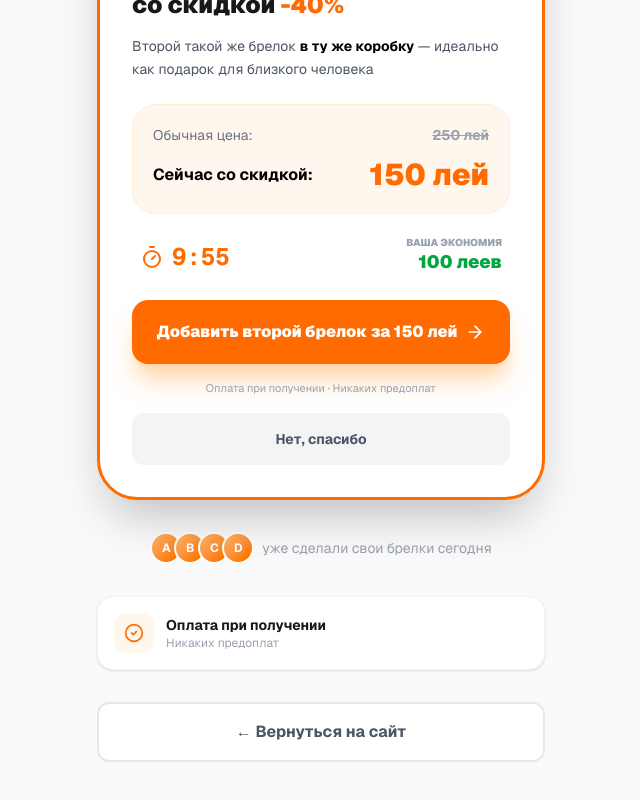
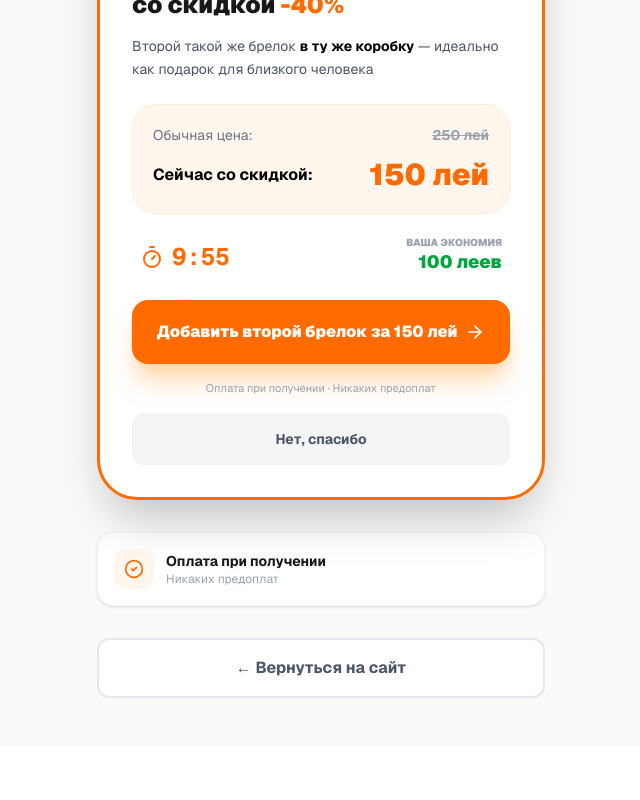
Before and after one commit to Wasilevz/photobrelok, a Next.js app: page /thanks in a window 1280 px wide. Shown: the part 398-1198 px from the top of the page, without its empty margins (319-959 px from the left). After the commit the page ends 1144 px from the top, so only its background shows below. Built offline with nearby package versions, Linux system fonts and the light colour scheme.

Commit message:
Update page.tsx

```diff
--- a/app/thanks/page.tsx
+++ b/app/thanks/page.tsx
@@ -10,7 +10,8 @@ function ThankYouContent() {
 
   const [timeLeft, setTimeLeft] = useState(600);
   const [isLoading, setIsLoading] = useState(false);
-  const [isAdded, setIsAdded] = useState(false);
+  const [status, setStatus] = useState<'pending' | 'accepted' | 'declined' | 'expired'>('pending');
+  const [upsellError, setUpsellError] = useState<string | null>(null);
   const timeLeftRef = useRef(timeLeft);
 
   useEffect(() => {
@@ -23,7 +24,13 @@ function ThankYouContent() {
         clearInterval(interval);
         return;
       }
-      setTimeLeft(prev => prev - 1);
+      setTimeLeft(prev => {
+        const next = prev - 1;
+        if (next <= 0) {
+          setStatus((s) => (s === 'pending' ? 'expired' : s));
+        }
+        return next;
+      });
     }, 1000);
     return () => clearInterval(interval);
   }, []);
@@ -36,18 +43,20 @@ function ThankYouContent() {
 
   const handleUpsell = async () => {
     setIsLoading(true);
+    setUpsellError(null);
     try {
-      await fetch('/api/telegram', {
+      const res = await fetch('/api/telegram', {
         method: 'POST',
         headers: { 'Content-Type': 'application/json' },
         body: JSON.stringify({
           message: `🔥 <b>АПСЕЛЛ! Заказ #${orderId}</b>\nКлиент добавил ВТОРОЙ брелок (-40%).\nПоложите 2 шт. в посылку.`
         })
       });
-      setIsAdded(true);
+      if (!res.ok) throw new Error('Не получилось передать менеджеру');
+      setStatus('accepted');
     } catch (error) {
       console.error("Ошибка:", error);
-      setIsAdded(true);
+      setUpsellError('Не получилось оформить добавление. Попробуйте ещё раз — либо просто скажите об этом при звонке.');
     } finally {
       setIsLoading(false);
     }
@@ -74,7 +83,7 @@ function ThankYouContent() {
       </div>
 
       {/* 2. Оффер-апселл */}
-      {!isAdded && timeLeft > 0 ? (
+      {status === 'pending' ? (
         <div className="max-w-md w-full bg-white border-[3px] border-[#FF6B00] rounded-[40px] p-8 shadow-2xl relative overflow-hidden animate-in zoom-in duration-700">
           <div className="absolute top-0 right-0 bg-[#FF6B00] text-white px-6 py-2 rounded-bl-3xl font-black text-xs uppercase tracking-widest">
             В ту же посылку
@@ -116,6 +125,12 @@ function ThankYouContent() {
             </div>
           </div>
 
+          {upsellError && (
+            <p className="text-red-600 text-xs text-center mb-4 bg-red-50 rounded-lg py-2 px-3">
+              {upsellError}
+            </p>
+          )}
+
           <button
             onClick={handleUpsell}
             disabled={isLoading}
@@ -142,13 +157,13 @@ function ThankYouContent() {
           </p>
 
           <button
-            onClick={() => router.push('/')}
+            onClick={() => setStatus('declined')}
             className="w-full mt-4 py-4 bg-gray-100 hover:bg-gray-200 text-gray-600 font-bold rounded-xl transition-colors text-sm"
           >
             Нет, спасибо
           </button>
         </div>
-      ) : (
+      ) : status === 'accepted' ? (
         <div className="max-w-md w-full bg-zinc-900 text-white rounded-[40px] p-10 text-center animate-in fade-in zoom-in duration-500">
           <div className="w-20 h-20 bg-[#FF6B00]/20 rounded-full flex items-center justify-center mx-auto mb-6">
             <Package className="w-10 h-10 text-[#FF6B00]" />
@@ -156,19 +171,19 @@ function ThankYouContent() {
           <h2 className="text-2xl font-black uppercase">Отличный выбор!</h2>
           <p className="text-zinc-400 mt-3">Мы добавили второй брелок в вашу посылку. <br />Сэкономили 100 леев!</p>
         </div>
+      ) : (
+        <div className="max-w-md w-full bg-white border border-zinc-200 rounded-[40px] p-8 text-center">
+          <div className="w-16 h-16 bg-zinc-100 rounded-full flex items-center justify-center mx-auto mb-4">
+            <CheckCircle2 className="w-8 h-8 text-zinc-400" />
+          </div>
+          <h2 className="text-xl font-bold">Хорошо, увидимся!</h2>
+          <p className="text-gray-400 mt-2 text-sm">
+            {status === 'expired'
+              ? 'Предложение по второму брелоку истекло, но ваш основной заказ уже у нас в работе.'
+              : 'Ваш заказ уже у нас в работе — мы позвоним для подтверждения.'}
+          </p>
+        </div>
       )}
-
-      {/* Социальное доказательство */}
-      <div className="max-w-md w-full mt-8 flex items-center justify-center gap-2 text-sm text-gray-400">
-        <div className="flex -space-x-2">
-          {[1, 2, 3, 4].map((i) => (
-            <div key={i} className="w-8 h-8 rounded-full bg-gradient-to-br from-orange-300 to-orange-500 border-2 border-white flex items-center justify-center text-white text-xs font-bold">
-              {String.fromCharCode(64 + i)}
-            </div>
-          ))}
-        </div>
-        <span>уже сделали свои брелки сегодня</span>
-      </div>
 
       {/* Инфо */}
       <div className="max-w-md w-full mt-8 space-y-3">
```
